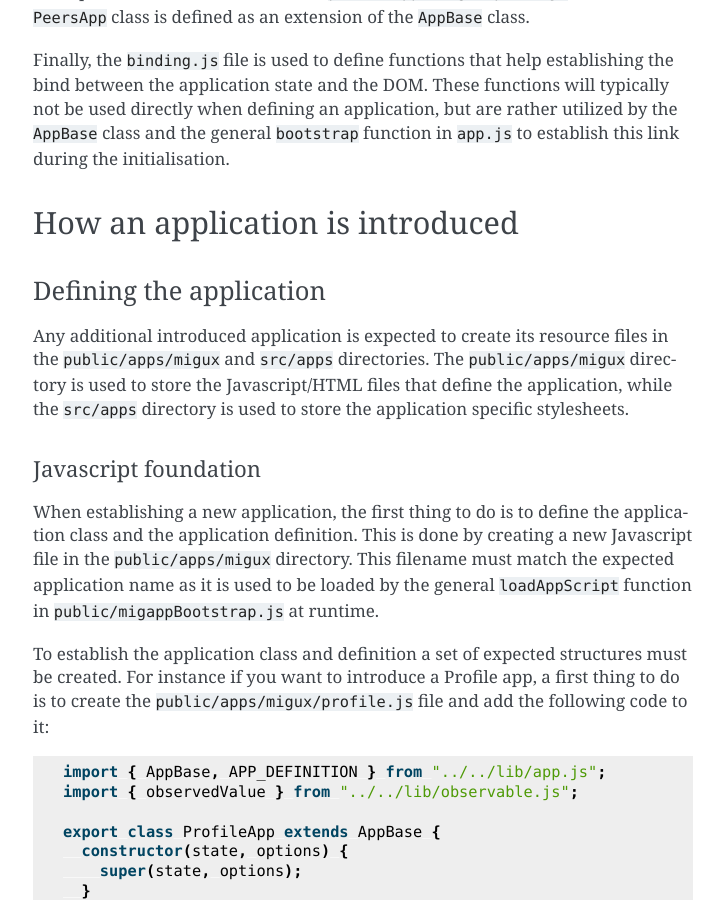
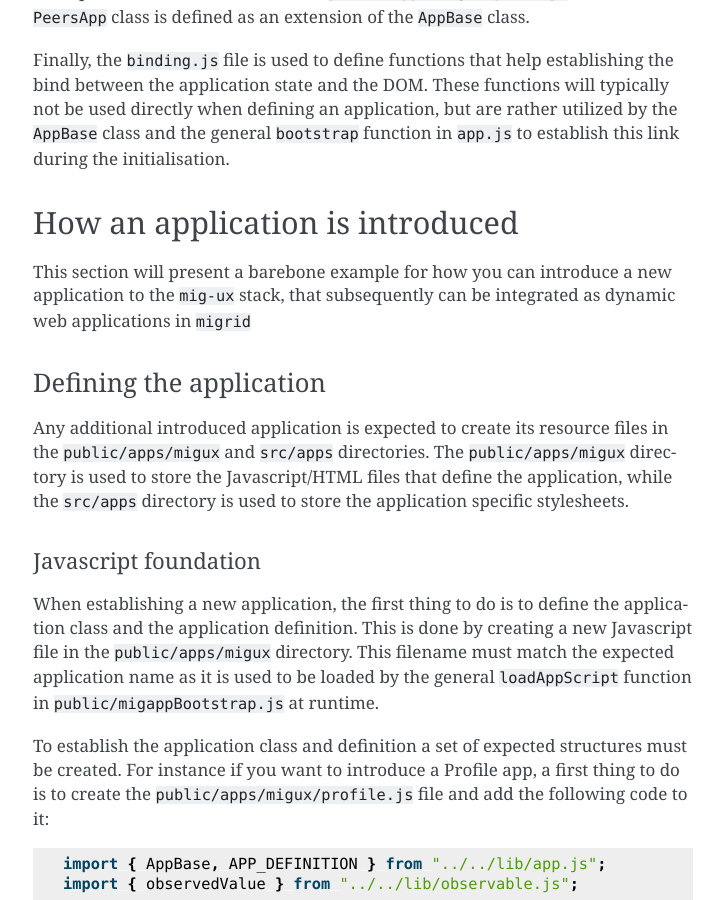
Before and after one commit to ucphhpc/migrid-ux, a Sphinx documentation site: the page built from docs/architecture.md, in a window 1280 px wide and 900 px high, scrolled down 898 px. Shown: the whole window, without its empty margins (387-1111 px from the left). Built offline with Sphinx 7.4.7, drawn with Linux system fonts in a browser that asks for light colours.

Commit message:
Add an introduction

```diff
--- a/docs/architecture.md
+++ b/docs/architecture.md
@@ -27,6 +27,8 @@ Finally, the `binding.js` file is used to define functions that help establishin
 
 
 ## How an application is introduced
+
+This section will present a barebone example for how you can introduce a new application to the `mig-ux` stack, that subsequently can be integrated as dynamic web applications in `migrid`
 
 ### Defining the application
 
```
